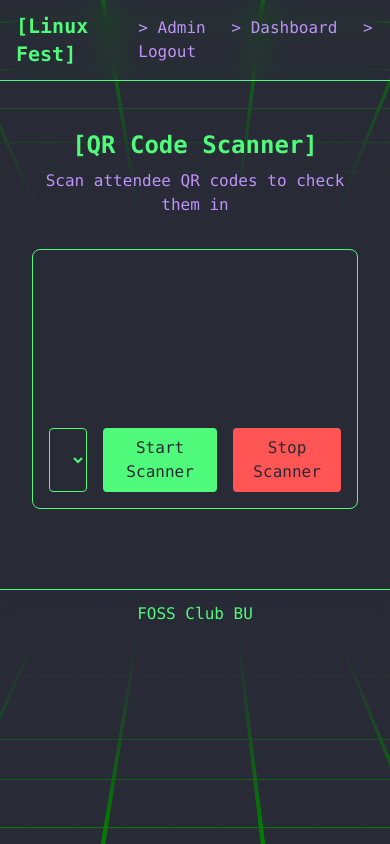
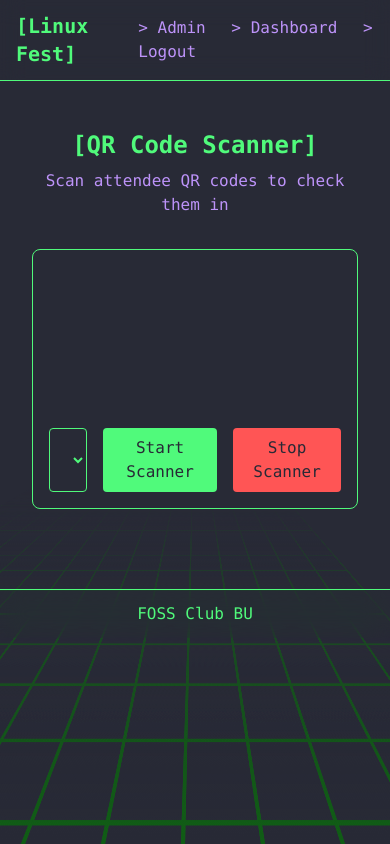
Before and after one commit to vaibhavkothari33/LinuxFest, a Django app: page /checkin/ in a window 390 px wide. Run offline with Django 5.2, Linux system fonts and the light colour scheme; the visitor is signed in with stand-in values (Sample User, id 1); lists and menus that the app fills with data are empty; some libraries are stand-ins or nearby versions.

Commit message:
Refactor base template: improve HTML structure, enhance mobile responsiveness, and adjust animation settings

```diff
--- a/templates/base.html
+++ b/templates/base.html
@@ -3,9 +3,13 @@
     <head>
         <meta charset="UTF-8">
         <meta name="viewport" content="width=device-width, initial-scale=1.0">
-    <meta name="description" content="Linux Fest - A premier open source and Linux technology meetup featuring workshops, talks, and networking opportunities">
-    <meta name="keywords" content="Linux, Open Source, Programming, Developer Conference, Linux Community">
-    <title>{% block title %}Linux Fest{% endblock %}</title>
+        <meta name="description"
+              content="Linux Fest - A premier open source and Linux technology meetup featuring workshops, talks, and networking opportunities">
+        <meta name="keywords"
+              content="Linux, Open Source, Programming, Developer Conference, Linux Community">
+        <title>
+            {% block title %}Linux Fest{% endblock %}
+        </title>
         <script src="https://cdn.tailwindcss.com"></script>
         {% load static %}
         <link rel="stylesheet" href="{% static 'css/terminal-animations.css' %}">
@@ -71,8 +75,9 @@
             top: 0;
             left: 0;
             transform-style: preserve-3d;
-            perspective: 100rem;
-            animation: rotate 100s linear infinite forwards;
+            perspective: 30rem;
+            animation: rotate 200s linear infinite forwards; /* Slowed down from 100s */
+            will-change: transform;
 
             .plane {
                 --dir: 1;
@@ -157,6 +162,22 @@
                 visibility: hidden;
             }
         }
+
+        @media (max-width: 768px) {
+            .grid-container {
+                --grid: 5rem; /* Smaller grid */
+                perspective: 20rem; /* Lower perspective on mobile */
+                animation: rotate 10s linear infinite forwards; /* Slower animation on mobile */
+                opacity: 0.6; /* Slightly transparent */
+            }
+            .grid-container .plane:last-child {
+                display: none; /* Hide second plane */
+            }
+            .plane {
+                transform: none;
+                animation: none; /* Disable heavy 3D on mobile */
+            }
+        }
         </style>
         {% block extra_css %}{% endblock %}
     </head>
@@ -164,12 +185,15 @@
         <header class="border-b border-terminal-green terminal-fade-in backdrop-blur-md">
             <nav class="container mx-auto px-4 py-3">
                 <div class="flex justify-between items-center">
-                <a href="{% url 'home' %}" class="text-terminal-green text-xl font-bold terminal-input-effect">[Linux Fest]</a>
+                    <a href="{% url 'home' %}"
+                       class="text-terminal-green text-xl font-bold terminal-input-effect">[Linux Fest]</a>
                     <div class="space-x-4">
                         {% if user.is_authenticated %}
                             {% if user.is_staff %}
-                            <a href="{% url 'admin:index' %}" class="terminal-link terminal-link-hover terminal-command">Admin</a>
-                            <a href="{% url 'dashboard:index' %}" class="terminal-link terminal-link-hover terminal-command">Dashboard</a>
+                                <a href="{% url 'admin:index' %}"
+                                   class="terminal-link terminal-link-hover terminal-command">Admin</a>
+                                <a href="{% url 'dashboard:index' %}"
+                                   class="terminal-link terminal-link-hover terminal-command">Dashboard</a>
                             {% endif %}
                             <a href="" class="terminal-link terminal-link-hover terminal-command">Logout</a>
                         {% endif %}
@@ -187,7 +211,6 @@
                 <div class="glow"></div>
             </div>
         </div>
-
         <main class="container mx-auto px-4 py-8 terminal-appear">
             {% if messages %}
                 <div class="mb-8">
@@ -198,16 +221,13 @@
                     {% endfor %}
                 </div>
             {% endif %}
-
             {% block content %}{% endblock %}
         </main>
-
         <footer class="border-t border-terminal-green mt-auto backdrop-blur-md">
             <div class="container mx-auto px-4 py-3 text-center text-terminal-green terminal-slide-in">
                 <p>FOSS Club BU</p>
             </div>
         </footer>
-
         {% block extra_js %}{% endblock %}
     </body>
 </html>
```
Lines whose indentation alone changed are shown as unchanged.
